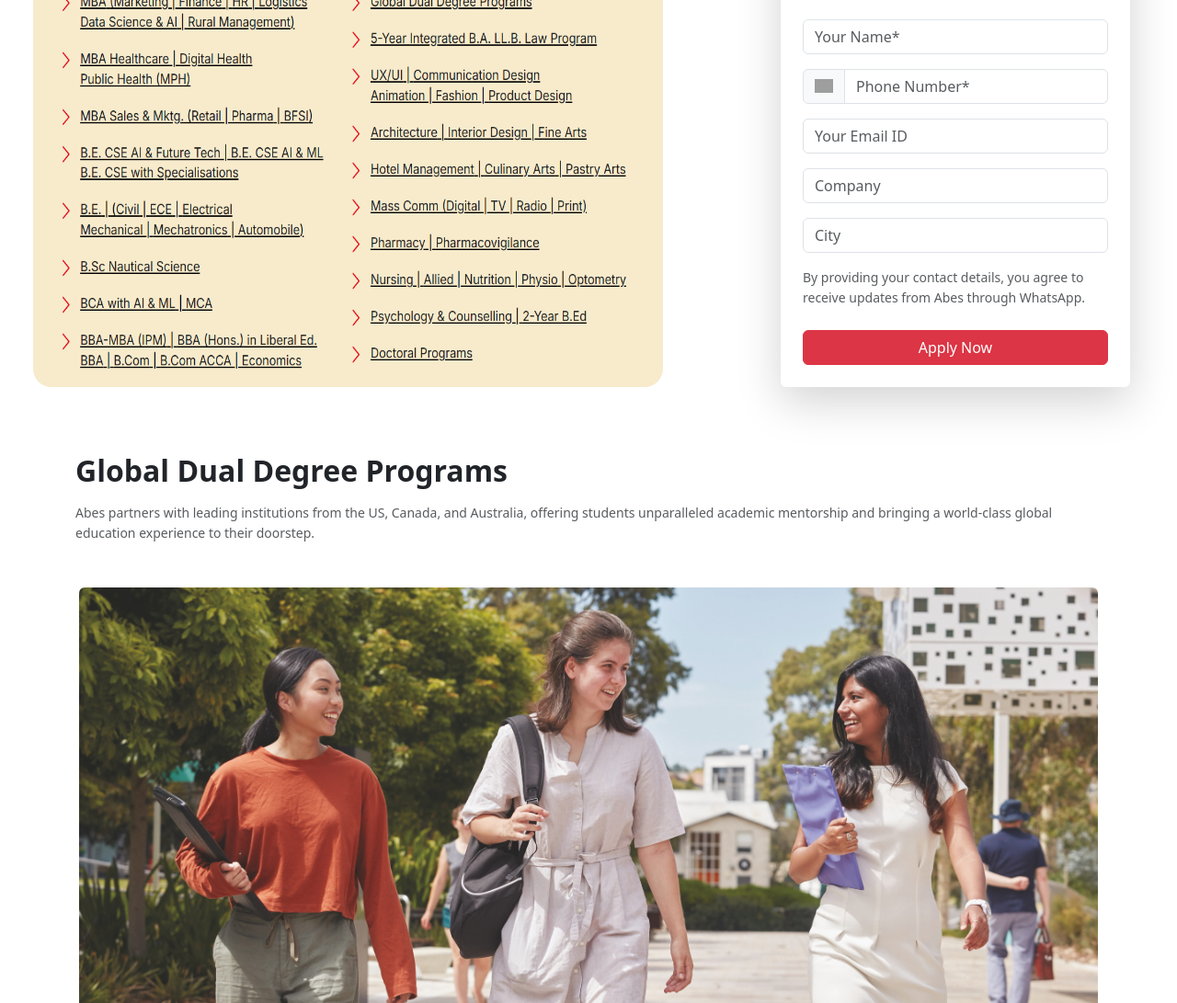
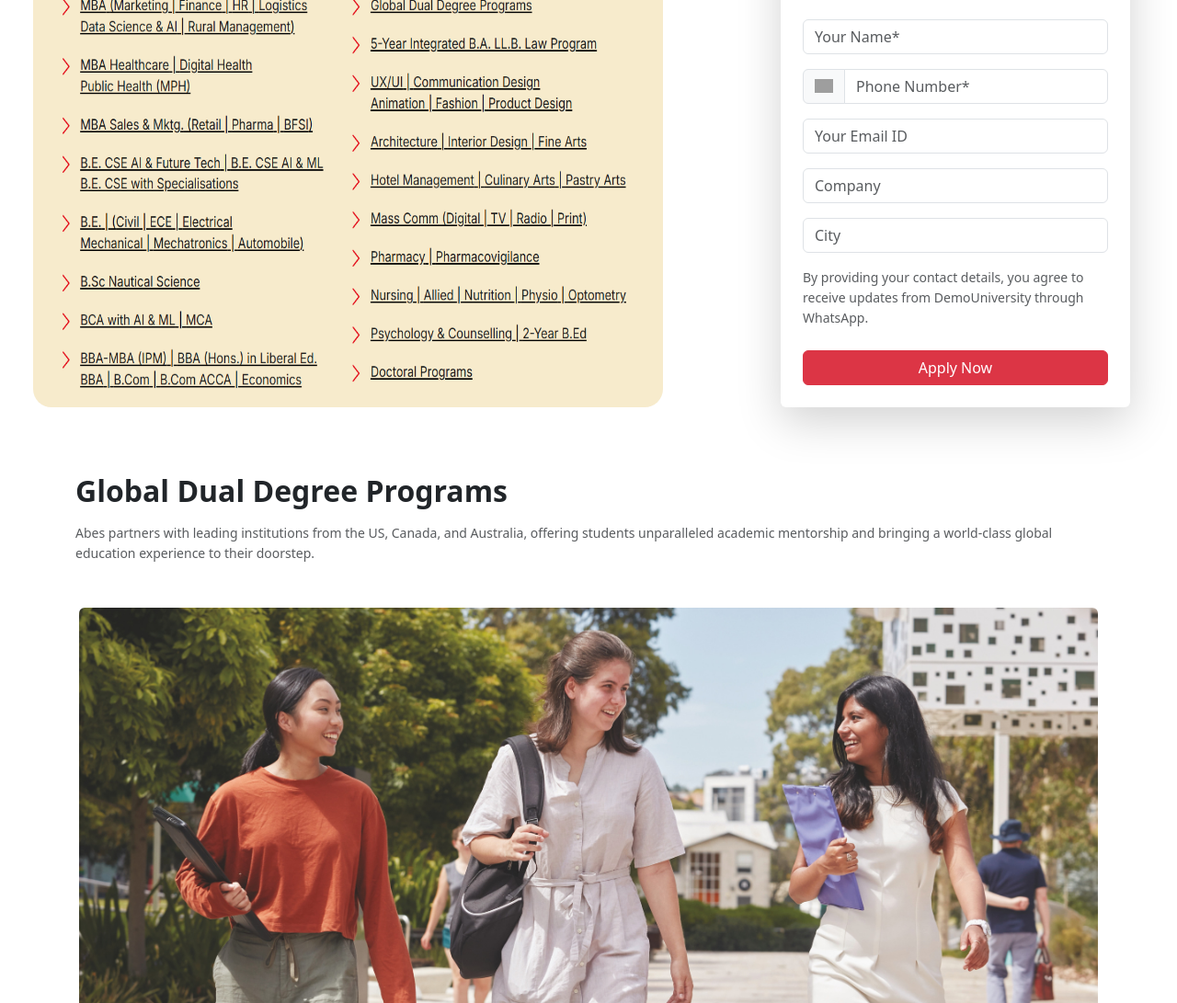
Before and after one commit to onelogica-com/sf_edDemo, a plain HTML site: page index.html in a window 1280 px wide. Shown: the part 1825-2916 px from the top of the page at 92% size. Drawn offline with nearby package versions, Linux system fonts and the light colour scheme; grey boxes are pictures that could not be loaded.

Commit message:
chnaged the redirect url 3

```diff
--- a/index.html
+++ b/index.html
@@ -232,8 +232,8 @@
                  style="max-width: 380px; background: white; margin-left: 15px; margin-right: 15px;">
                 <h3 class="fw-bold mb-4">Be a part of India's Top Rated University</h3>
 
-                <form id="leadForm" action="https://webto.salesforce.com/servlet/servlet.WebToLead?encoding=UTF-8&orgId=00DfK0000036Tk5" method="POST">
-                    <input type="hidden" name="oid" value="00DfK0000036Tk5">
+                <form id="leadForm" action="https://test.salesforce.com/servlet/servlet.WebToLead?encoding=UTF-8&orgId=00Ddy000002MbFt" method="POST">
+                    <input type="hidden" name="oid" value="00Ddy000002MbFt">
                     <input type="hidden" name="retURL" value="https://onelogica-com.github.io/sf_edDemo">
 
                     <!-- Hidden Salesforce First/Last Name fields -->
@@ -261,8 +261,8 @@
                         <input type="email" name="email" class="form-control" placeholder="Your Email ID" required>
                     </div>
 
-                    <!-- State
-                    <div class="mb-3">
+                    <!-- State -->
+                    <!-- <div class="mb-3">
                         <input type="text" name="00Nbf000001ATWP" class="form-control" placeholder="State">
                     </div> -->
 
@@ -275,7 +275,7 @@
 
                     <!-- Consent message -->
                     <p class="text-muted small mb-4">
-                        By providing your contact details, you agree to receive updates from Abes through WhatsApp.
+                        By providing your contact details, you agree to receive updates from DemoUniversity through WhatsApp.
                     </p>
 
                     <!-- Submit button -->
```
